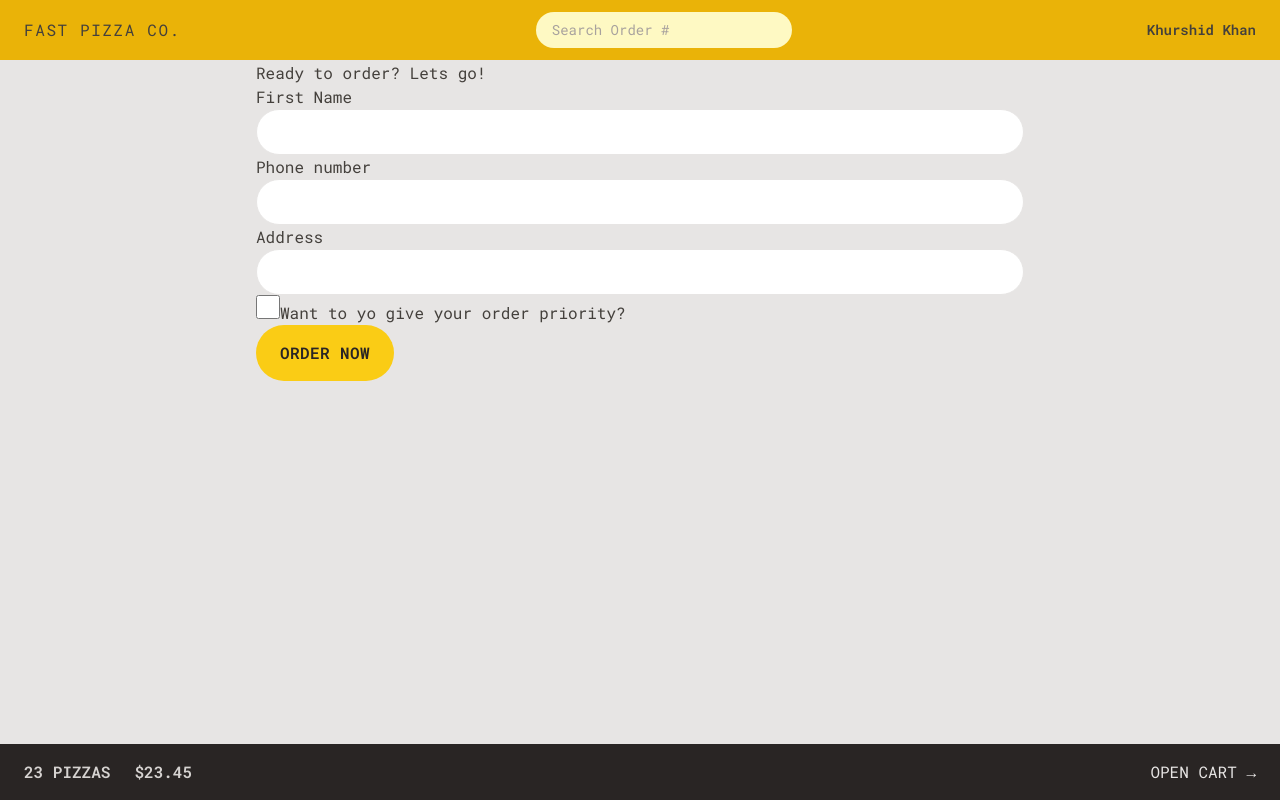
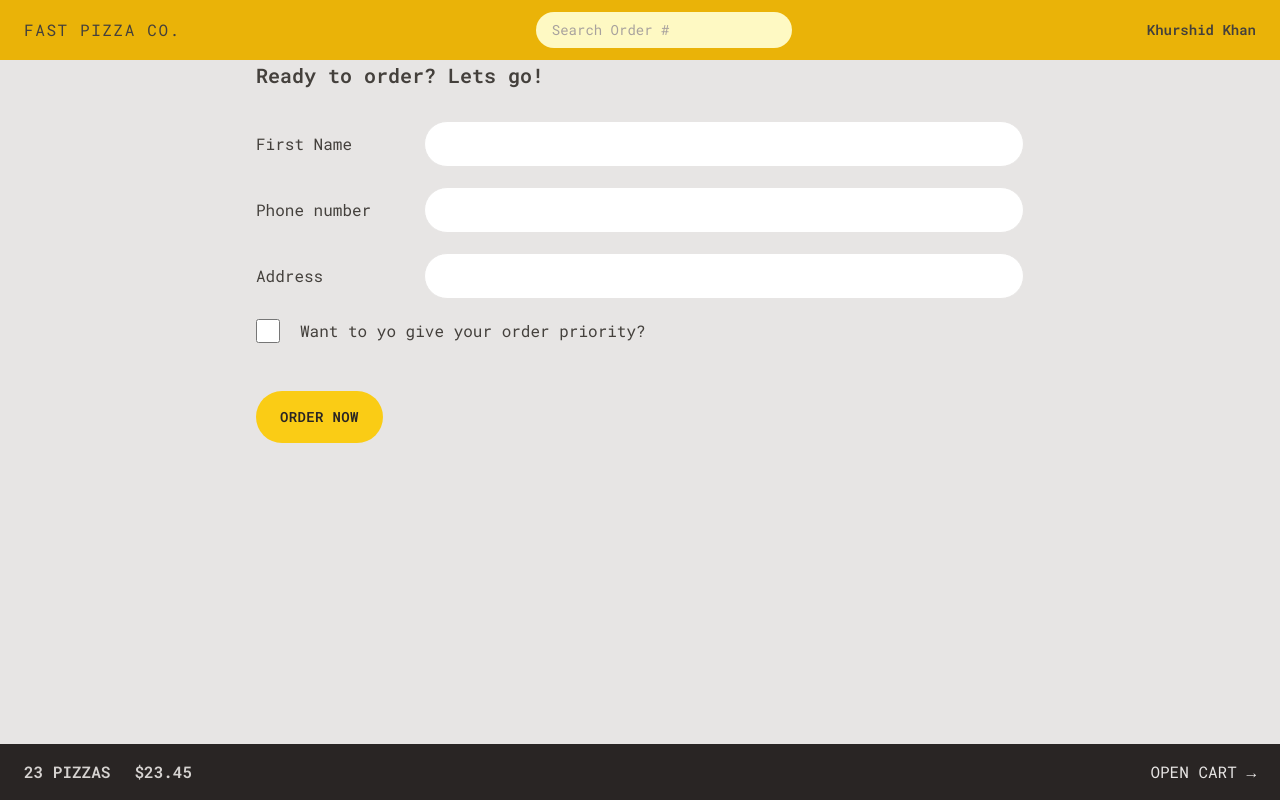
Before and after one commit to KhurshidSunny/fast-pizza, a React (Vite) app: page /order/new in a window 1280 px wide. Built offline with nearby package versions, Linux system fonts and the light colour scheme.

Commit message:
Form style is completed

```diff
--- a/src/UI/Button.jsx
+++ b/src/UI/Button.jsx
@@ -3,7 +3,7 @@
 /* eslint-disable react/prop-types */
 function Button({ children, disabled, to, type }) {
   const base =
-    'inline-block rounded-full bg-yellow-400 font-semibold uppercase tracking-wide text-stone-800 transition-colors duration-300 hover:bg-yellow-300 focus:bg-yellow-300 focus:outline-none focus:ring focus:ring-yellow-300 focus:ring-offset-2 disabled:cursor-not-allowed';
+    'inline-block text-sm rounded-full bg-yellow-400 font-semibold uppercase tracking-wide text-stone-800 transition-colors duration-300 hover:bg-yellow-300 focus:bg-yellow-300 focus:outline-none focus:ring focus:ring-yellow-300 focus:ring-offset-2 disabled:cursor-not-allowed';
 
   const styles = {
     primary: base + ' px-4 py-3 md:px-6 sm:py-4',
--- a/src/features/order/CreateOrder.jsx
+++ b/src/features/order/CreateOrder.jsx
@@ -45,33 +45,42 @@
 
   return (
     <div>
-      <h2>Ready to order? Lets go!</h2>
+      <h2 className="mb-8 text-xl font-semibold">Ready to order? Lets go!</h2>
 
       {/* <Form method="POST" action="/order/new"> */}
       <Form method="POST">
-        <div>
-          <label>First Name</label>
-          <input className="input" type="text" name="customer" required />
+        <div className="mb-5 flex flex-col gap-2 sm:flex-row sm:items-center">
+          <label className="sm:basis-40">First Name</label>
+          <input className="input grow" type="text" name="customer" required />
         </div>
-        <div>
-          <label>Phone number</label>
-          <div>
-            <input className="input" type="tel" name="phone" required />
-          </div>
-          {formError && <p>{formError.phone}</p>}
-        </div>
-        <div>
-          <label>Address</label>
-          <div>
-            <input type="text" name="address" required className="input" />
+        <div className="mb-5 flex flex-col gap-2 sm:flex-row sm:items-center">
+          <label className="sm:basis-40">Phone number</label>
+          <div className="grow">
+            <input className="input w-full" type="tel" name="phone" required />
+            {formError && (
+              <p className="rounded-md bg-red-100 p-2 text-xs text-red-700">
+                {formError.phone}
+              </p>
+            )}
           </div>
         </div>
-        <div>
+        <div className="mb-5 flex flex-col gap-2 sm:flex-row sm:items-center">
+          <label className="sm:basis-40">Address</label>
+          <div className="grow">
+            <input
+              type="text"
+              name="address"
+              required
+              className="input w-full"
+            />
+          </div>
+        </div>
+        <div className=" mb-12 flex items-center gap-5">
           <input
             type="checkbox"
             name="priority"
             id="priority"
-            className="h-6 w-6 accent-yellow-400 focus:outline-none focus:ring focus:ring-yellow-400 focus:ring-offset-2"
+            className=" h-6 w-6 accent-yellow-400 focus:outline-none focus:ring focus:ring-yellow-400 focus:ring-offset-2"
             // value={withPriority}
             // onChange={(e) => setWithPriority(e.target.checked)}
           />
--- a/src/index.css
+++ b/src/index.css
@@ -4,7 +4,7 @@
 
 @layer components {
   .input {
-    @apply w-full rounded-full border border-stone-200 px-4 py-2 text-sm transition-all duration-300 placeholder:text-stone-200 focus:outline-none focus:ring focus:ring-yellow-400 md:px-6 md:py-3;
+    @apply rounded-full border border-stone-200 px-4 py-2 text-sm transition-all duration-300 placeholder:text-stone-200 focus:outline-none focus:ring focus:ring-yellow-400 md:px-6 md:py-3;
   }
 
   /* * https://dev.to/afif/i-made-100-css-loaders-for-your-next-project-4eje */
```
Also changed, not shown: index.html (+5 -2 lines).
